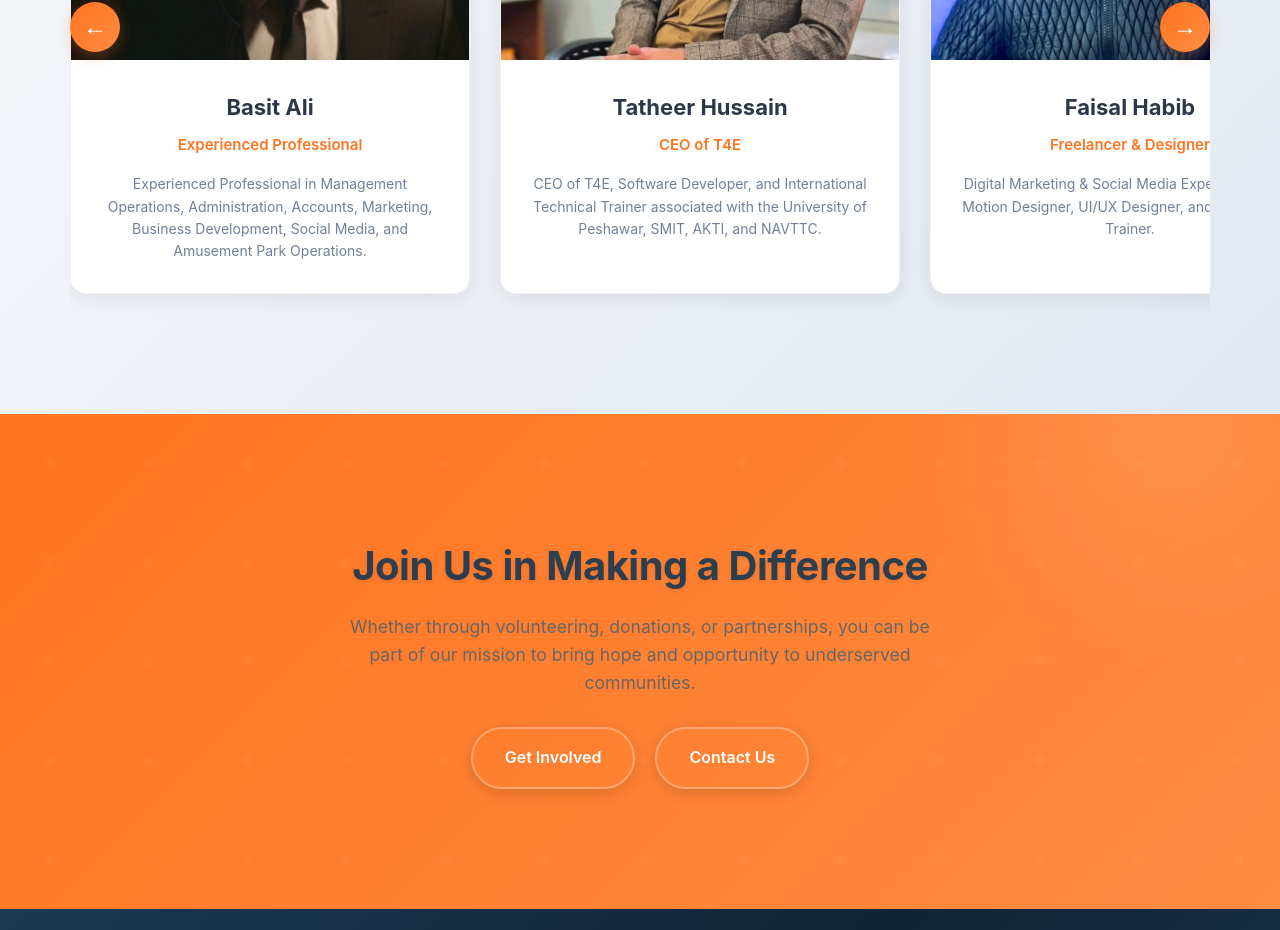
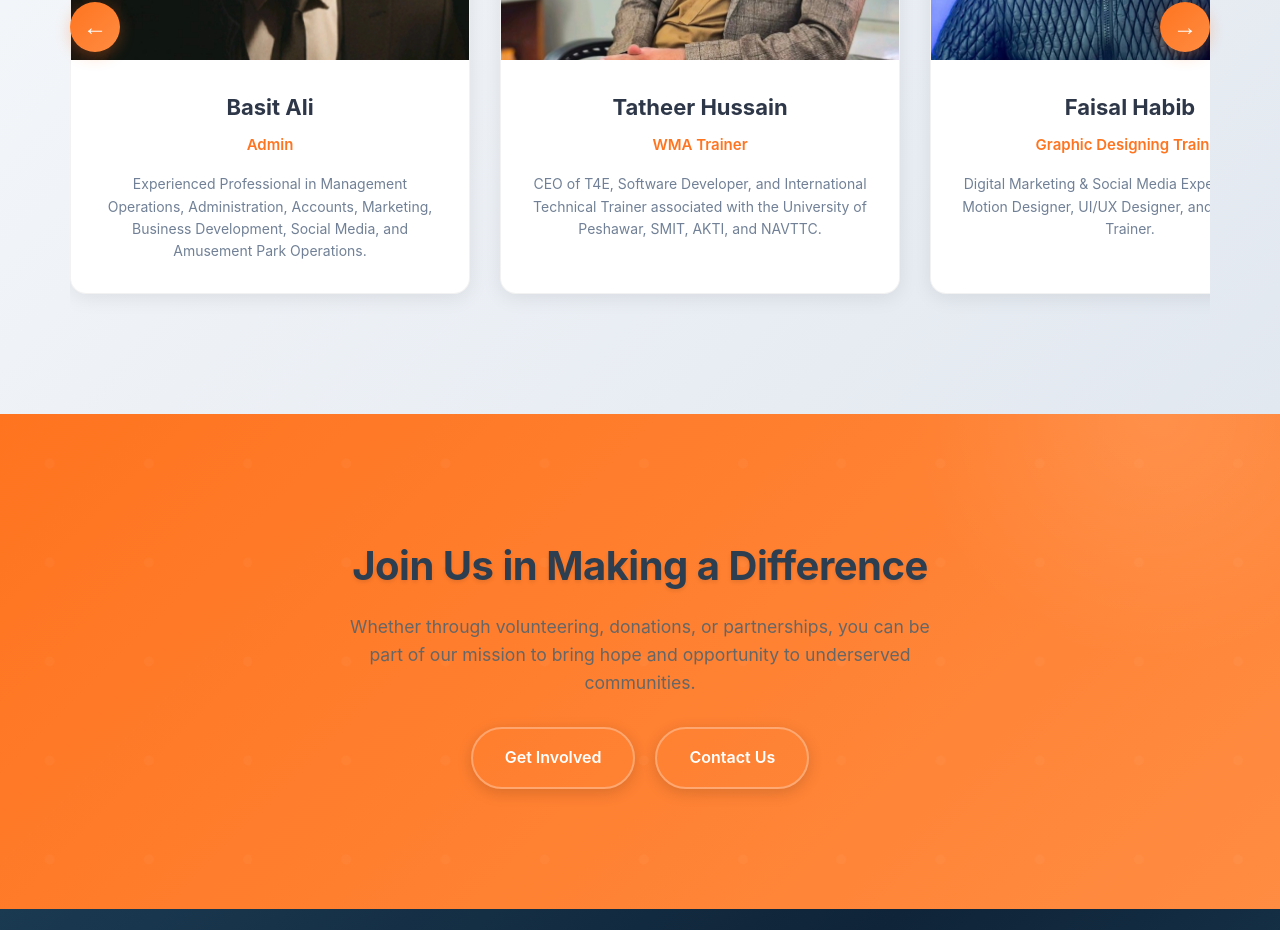
Before and after one commit to Sahirullah/Aziz-Jan-Trust, a React (Vite) app: page /about in a window 1280 px wide. Shown: the part 3440-4370 px from the top of the page. Built offline with nearby package versions, Linux system fonts and the light colour scheme; no server answers.

Commit message:
updating

```diff
--- a/src/pages/About.jsx
+++ b/src/pages/About.jsx
@@ -16,7 +16,7 @@ const About = () => {
     {
       id: 1,
       name: 'Basit Ali',
-      role: 'Experienced Professional',
+      role: 'Admin',
       position: 'Admin-MD',
       bio: 'Experienced Professional in Management Operations, Administration, Accounts, Marketing, Business Development, Social Media, and Amusement Park Operations.',
       image: instructor1
@@ -24,7 +24,7 @@ const About = () => {
     {
       id: 2,
       name: 'Tatheer Hussain',
-      role: 'CEO of T4E',
+      role: 'WMA Trainer',
       position: 'Instructor',
       bio: 'CEO of T4E, Software Developer, and International Technical Trainer associated with the University of Peshawar, SMIT, AKTI, and NAVTTC.',
       image: instructor2
@@ -32,7 +32,7 @@ const About = () => {
     {
       id: 3,
       name: 'Faisal Habib',
-      role: 'Freelancer & Designer',
+      role: 'Graphic Designing Trainer',
       position: 'Instructor',
       bio: 'Digital Marketing & Social Media Expert, Graphic & Motion Designer, UI/UX Designer, and Professional Trainer.',
       image: instructor4
@@ -40,7 +40,7 @@ const About = () => {
     {
       id: 4,
       name: 'Aqleem Orakzai',
-      role: 'Frontend Engineer',
+      role: 'WMA Trainer',
       position: 'Instructor',
       bio: 'Frontend Engineer skilled in HTML, CSS, JavaScript, React, Next.js, TypeScript, and Angular, creating dynamic and user-friendly web applications.',
       image: instructor5
```
